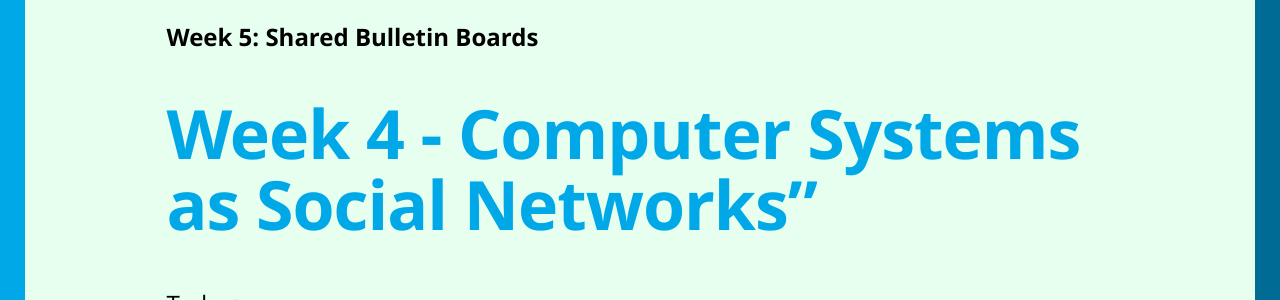
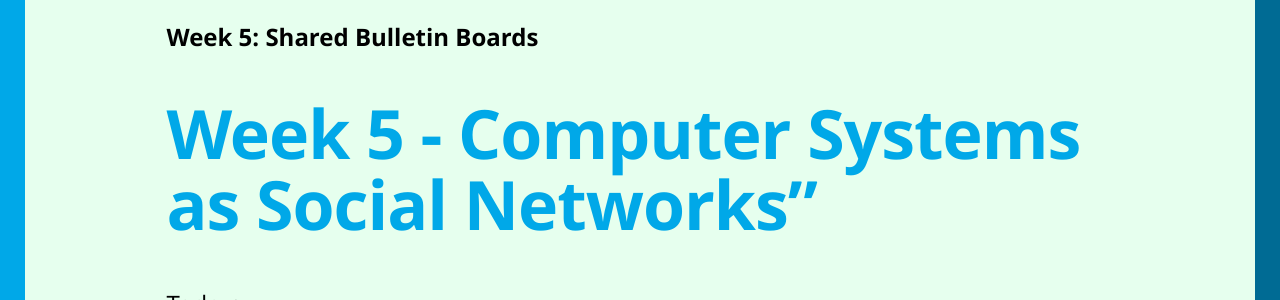
Before and after one commit to lee2sman/social_software_fall2023, a Jekyll site: the page built from _posts/2023-09-27-week5.md, in a window 1280 px wide and 900 px high. Shown: the part 201-501 px from the top of the window. Built offline with Jekyll 4.4.1, drawn with Linux system fonts in a browser that asks for light colours; nearby versions of some CDN libraries.

Commit message:
updated the damn yr

```diff
--- a/_posts/2023-09-27-week5.md
+++ b/_posts/2023-09-27-week5.md
@@ -3,7 +3,7 @@ layout: post
 title: "Week 5: Shared Bulletin Boards"
 ---
 
-# Week 4 - Computer Systems as Social Networks"
+# Week 5 - Computer Systems as Social Networks"
 
 Today:
 
```
